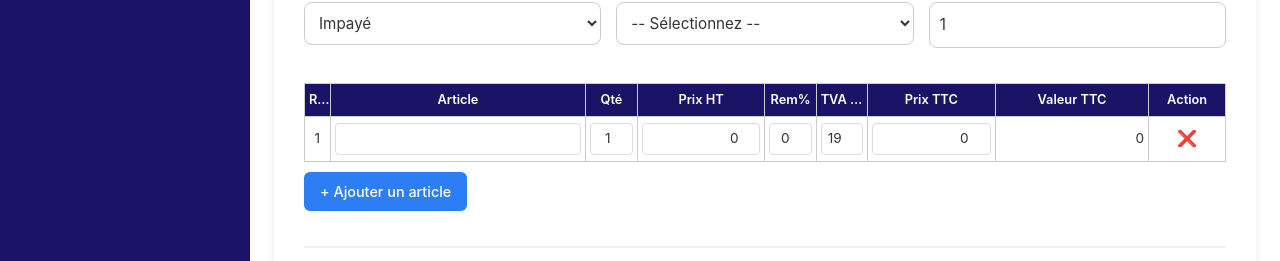
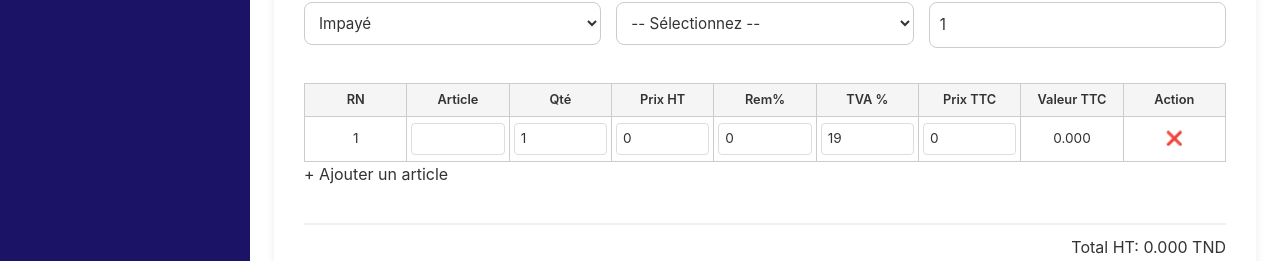
Before and after one commit to souhiir1/invoicing-frontend, a Next.js app: page /invoices/create in a window 1280 px wide. Shown: the part 466-727 px from the top of the page. Built offline with nearby package versions, Linux system fonts and the light colour scheme; no server answers.

Commit message:
fix create error in build

```diff
--- a/src/app/invoices/create/page.js
+++ b/src/app/invoices/create/page.js
@@ -1,23 +1,27 @@
 'use client';
+
+import React, { useState, useEffect } from 'react';
 import { useSelector } from 'react-redux';
+import { useRouter, useSearchParams } from 'next/navigation';
 import AuthLayout from '@/app/components/AuthLayout';
-import React, { useState, useEffect } from 'react';
+import PrintInvoice from '../print/PrintInvoice';
 import styles from './page.module.css';
-import { useRouter, useSearchParams } from 'next/navigation';
-import PrintInvoice from '../print/PrintInvoice';
+
 export default function CreateInvoicePage() {
   const router = useRouter();
   const searchParams = useSearchParams();
   const invoiceId = searchParams.get('id');
-const [printOpen, setPrintOpen] = useState(false);
-const [selectedInvoiceId, setSelectedInvoiceId] = useState(null);
+
+  const user = useSelector((state) => state.user.user);
+  const token = useSelector((state) => state.user.token);
+  const baseUrl = process.env.NEXT_PUBLIC_API_URL;
+
   const [clients, setClients] = useState([]);
   const [projects, setProjects] = useState([]);
   const [isLoading, setIsLoading] = useState(false);
   const [showDialog, setShowDialog] = useState(false);
-  const user = useSelector((state) => state.user.user);
-  const token = useSelector((state) => state.user.token);
-  const baseUrl = process.env.NEXT_PUBLIC_API_URL;
+  const [printOpen, setPrintOpen] = useState(false);
+  const [selectedInvoiceId, setSelectedInvoiceId] = useState(null);
 
   const [form, setForm] = useState({
     client_id: '',
@@ -29,15 +33,11 @@ const [selectedInvoiceId, setSelectedInvoiceId] = useState(null);
     timber: 1,
     payment_method: '',
     payment_status: 'impayé',
-
-    items: [
-      { article: '', qte: 1, prix_ht: 0, remise: 0, tva: 19, prix_ttc: 0 },
-    ],
+    items: [{ article: '', qte: 1, prix_ht: 0, remise: 0, tva: 19, prix_ttc: 0 }],
   });
 
-  const [totals, setTotals] = useState({ total_ht: 0, total_tva: 0, total_ttc: 0,total_remise:0 });
+  const [totals, setTotals] = useState({ total_ht: 0, total_tva: 0, total_ttc: 0, total_remise: 0 });
 
-  // Fetch clients & invoice data
   useEffect(() => {
     fetchClients();
     if (invoiceId) fetchInvoice(invoiceId);
@@ -52,36 +52,32 @@ const [selectedInvoiceId, setSelectedInvoiceId] = useState(null);
     calculateTotals();
   }, [form.items, form.timber]);
 
+  // FETCH FUNCTIONS
   async function fetchClients() {
-    const res = await fetch(`${baseUrl}/api/clients`, {
-      headers: { Authorization: `Bearer ${token}` },
-    });
+    try {
+      const res = await fetch(`${baseUrl}/api/clients`, { headers: { Authorization: `Bearer ${token}` } });
       if (res.ok) setClients(await res.json());
+    } catch (err) { console.error(err); }
   }
 
   async function fetchProjects(clientId) {
-    const res = await fetch(`${baseUrl}/api/projects/byClient/${clientId}`, {
-      headers: { Authorization: `Bearer ${token}` },
-    });
+    try {
+      const res = await fetch(`${baseUrl}/api/projects/byClient/${clientId}`, { headers: { Authorization: `Bearer ${token}` } });
       if (res.ok) setProjects(await res.json());
+    } catch (err) { console.error(err); }
   }
 
   async function fetchInvoice(id) {
     setIsLoading(true);
     try {
-    const res = await fetch(`${baseUrl}/api/invoices/${id}`, {
-      headers: { Authorization: `Bearer ${token}` },
-    });
-
+      const res = await fetch(`${baseUrl}/api/invoices/${id}`, { headers: { Authorization: `Bearer ${token}` } });
       if (!res.ok) throw new Error('Erreur récupération facture');
-
       const data = await res.json();
-
       setForm({
-      client_id: data.client_id,
-      project_id: data.project_id,
+        client_id: data.client_id || '',
+        project_id: data.project_id || '',
         invoice_number: data.invoice_number || '',
-      ref_facture: data.ref_facture,
+        ref_facture: data.ref_facture || '',
         issue_date: data.issue_date?.slice(0, 10) || '',
         due_date: data.due_date?.slice(0, 10) || '',
         timber: parseFloat(data.timber) || 0,
@@ -98,7 +94,7 @@ const [selectedInvoiceId, setSelectedInvoiceId] = useState(null);
               tva: parseFloat(it.tva),
               prix_ttc: parseFloat(it.prix_ttc),
             }))
-        : [],
+          : [{ article: '', qte: 1, prix_ht: 0, remise: 0, tva: 19, prix_ttc: 0 }],
       });
     } catch (err) {
       console.error(err);
@@ -108,24 +104,17 @@ const [selectedInvoiceId, setSelectedInvoiceId] = useState(null);
     }
   }
 
-
   async function fetchNextRef() {
     try {
-      // alert("hey")
-      const res = await fetch(`${baseUrl}/api/invoices/nextRef`, {
-        headers: { Authorization: `Bearer ${token}` },
-      });
-      // alert(JSON.stringify(res))
+      const res = await fetch(`${baseUrl}/api/invoices/nextRef`, { headers: { Authorization: `Bearer ${token}` } });
       if (res.ok) {
         const data = await res.json();
-        console.log("ref_facture",data.ref_facture)
         setForm((f) => ({ ...f, ref_facture: data.ref_facture }));
       }
-    } catch (err) {
-      console.error('Erreur génération ref_facture:', err);
-    }
+    } catch (err) { console.error(err); }
   }
 
+  // ITEM HANDLERS
   function handleItemChange(index, field, value) {
     const updatedItems = [...form.items];
     const item = { ...updatedItems[index], [field]: value };
@@ -151,7 +140,7 @@ const [selectedInvoiceId, setSelectedInvoiceId] = useState(null);
   function addItem() {
     setForm((f) => ({
       ...f,
-      items: [...f.items, { article: '', qte: 1, prix_ht: 0, remise: 0, tva: form.items[0]?.tva || 19, prix_ttc: 0 }],
+      items: [...f.items, { article: '', qte: 1, prix_ht: 0, remise: 0, tva: 19, prix_ttc: 0 }],
     }));
   }
 
@@ -161,12 +150,9 @@ const [selectedInvoiceId, setSelectedInvoiceId] = useState(null);
   }
 
   function calculateTotals() {
-  let total_ht = 0;
-  let total_tva = 0;
-  let total_remise_value = 0;
-  let total_ttc = 0;
+    let total_ht = 0, total_tva = 0, total_remise_value = 0, total_ttc = 0;
 
-  form.items.forEach(it => {
+    form.items.forEach((it) => {
       const qte = parseFloat(it.qte) || 0;
       const prix_ht = parseFloat(it.prix_ht) || 0;
       const remise = parseFloat(it.remise) || 0;
@@ -176,25 +162,17 @@ const [selectedInvoiceId, setSelectedInvoiceId] = useState(null);
       const ht_ligne = prix_ht * qte;
       const remise_val = ht_ligne * (remise / 100);
       const tva_val = (ht_ligne - remise_val) * (tva / 100);
-    const ttc_ligne = ht_ligne - remise_val + tva_val;
 
       total_ht += ht_ligne;
       total_remise_value += remise_val;
       total_tva += tva_val;
-    total_ttc += prix_ttc*qte;
+      total_ttc += prix_ttc * qte;
     });
 
     total_ttc += parseFloat(form.timber || 0);
 
-  setTotals({
-    total_ht,
-    total_tva,
-    total_remise: total_remise_value,
-    total_ttc
-  });
+    setTotals({ total_ht, total_tva, total_remise: total_remise_value, total_ttc });
   }
-
-
 
   async function handleSubmit(e) {
     e.preventDefault();
@@ -203,37 +181,26 @@ async function handleSubmit(e) {
     const method = invoiceId ? 'PUT' : 'POST';
     const url = invoiceId ? `${baseUrl}/api/invoices/${invoiceId}` : `${baseUrl}/api/invoices`;
 
+    try {
       const res = await fetch(url, {
         method,
         headers: { 'Content-Type': 'application/json', Authorization: `Bearer ${token}` },
         body: JSON.stringify(payload),
       });
-
       if (res.ok) {
         const data = await res.json();
-
         setSelectedInvoiceId(data.id);
-
-    if (!invoiceId) {
-      router.replace(`/invoices/create?id=${data.id}`);
-    }
+        if (!invoiceId) router.replace(`/invoices/create?id=${data.id}`);
         setShowDialog(true);
-  } else {
-    alert('Erreur de sauvegarde');
-  }
+      } else alert('Erreur de sauvegarde');
+    } catch (err) { console.error(err); alert('Erreur de sauvegarde'); }
   }
 
   function handleCreateNewInvoice() {
     setForm({
-    client_id: '',
-    project_id: '',
-    invoice_number: '',
-    ref_facture: '',
-    issue_date: new Date().toISOString().slice(0, 10),
-    due_date: '',
-    timber: 1,
-    payment_method: '',
-    payment_status: 'impayé',
+      client_id: '', project_id: '', invoice_number: '', ref_facture: '',
+      issue_date: new Date().toISOString().slice(0, 10), due_date: '',
+      timber: 1, payment_method: '', payment_status: 'impayé',
       items: [{ article: '', qte: 1, prix_ht: 0, remise: 0, tva: 19, prix_ttc: 0 }],
     });
     setTotals({ total_ht: 0, total_tva: 0, total_ttc: 0, total_remise: 0 });
@@ -243,23 +210,15 @@ function handleCreateNewInvoice() {
     router.replace('/invoices/create');
   }
 
-
-
-  function resetFormAndRedirect() {
-    setShowDialog(false);
-    router.push('/invoices');
-  }
-
   return (
     <AuthLayout user={user}>
       <div className={styles.container}>
         <h1 className={styles.title}>{invoiceId ? 'Modifier la facture' : 'Créer une facture'}</h1>
 
-        {isLoading ? (
-          <div>Chargement...</div>
-        ) : (
+        {isLoading ? <div>Chargement...</div> : (
           <form onSubmit={handleSubmit} className={styles.form}>
 
+            {/* ROW 1 */}
             <div className={styles.rowThree}>
               <div className={styles.formGroup}>
                 <label>Référence facture</label>
@@ -267,69 +226,41 @@ function handleCreateNewInvoice() {
               </div>
               <div className={styles.formGroup}>
                 <label>Numéro facture (optionnel)</label>
-                <input
-                  type="text"
-                  value={form.invoice_number}
-                  onChange={(e) => setForm({ ...form, invoice_number: e.target.value })}
-                />
+                <input type="text" value={form.invoice_number} onChange={(e) => setForm({ ...form, invoice_number: e.target.value })} />
               </div>
               <div className={styles.formGroup}>
                 <label>Client*</label>
-                <select
-                  value={form.client_id}
-                  onChange={(e) => setForm({ ...form, client_id: e.target.value })}
-                  required
-                >
+                <select value={form.client_id} onChange={(e) => setForm({ ...form, client_id: e.target.value })} required>
                   <option value="">-- Sélectionnez un client --</option>
-                  {clients.map((c) => (
-                    <option key={c.id} value={c.id}>
-                      {c.name}
-                    </option>
-                  ))}
+                  {clients.map((c) => <option key={c.id} value={c.id}>{c.name}</option>)}
                 </select>
               </div>
             </div>
 
+            {/* ROW 2 */}
             <div className={styles.rowThree}>
               <div className={styles.formGroup}>
                 <label>Projet</label>
-                <select
-                  value={form.project_id}
-                  onChange={(e) => setForm({ ...form, project_id: e.target.value })}
-                >
+                <select value={form.project_id} onChange={(e) => setForm({ ...form, project_id: e.target.value })}>
                   <option value="">-- Sélectionnez un projet --</option>
-                  {projects.map((p) => (
-                    <option key={p.id} value={p.id}>
-                      {p.name}
-                    </option>
-                  ))}
+                  {projects.map((p) => <option key={p.id} value={p.id}>{p.name}</option>)}
                 </select>
               </div>
               <div className={styles.formGroup}>
                 <label>Date de création</label>
-                <input
-                  type="date"
-                  value={form.issue_date}
-                  onChange={(e) => setForm({ ...form, issue_date: e.target.value })}
-                />
+                <input type="date" value={form.issue_date} onChange={(e) => setForm({ ...form, issue_date: e.target.value })} />
               </div>
               <div className={styles.formGroup}>
-                <label>{`Date d'échéance`}</label>
-                <input
-                  type="date"
-                  value={form.due_date}
-                  onChange={(e) => setForm({ ...form, due_date: e.target.value })}
-                />
+                <label>Date d'échéance</label>
+                <input type="date" value={form.due_date} onChange={(e) => setForm({ ...form, due_date: e.target.value })} />
               </div>
             </div>
 
+            {/* ROW 3 */}
             <div className={styles.rowThree}>
               <div className={styles.formGroup}>
                 <label>Statut de paiement</label>
-                <select
-                  value={form.payment_status}
-                  onChange={(e) => setForm({ ...form, payment_status: e.target.value })}
-                >
+                <select value={form.payment_status} onChange={(e) => setForm({ ...form, payment_status: e.target.value })}>
                   <option value="impayé">Impayé</option>
                   <option value="payé">Payé</option>
                   <option value="partiel">Partiel</option>
@@ -337,10 +268,7 @@ function handleCreateNewInvoice() {
               </div>
               <div className={styles.formGroup}>
                 <label>Méthode de paiement</label>
-                <select
-                  value={form.payment_method}
-                  onChange={(e) => setForm({ ...form, payment_method: e.target.value })}
-                >
+                <select value={form.payment_method} onChange={(e) => setForm({ ...form, payment_method: e.target.value })}>
                   <option value="">-- Sélectionnez --</option>
                   <option value="espèce">Espèce</option>
                   <option value="virement">Virement</option>
@@ -349,65 +277,46 @@ function handleCreateNewInvoice() {
               </div>
               <div className={styles.formGroup}>
                 <label>Timbre</label>
-                <input
-                  type="number"
-                  value={Number(form.timber)}
-                  onChange={(e) => setForm({ ...form, timber: parseFloat(e.target.value) })}
-                />
+                <input type="number" value={Number(form.timber)} onChange={(e) => setForm({ ...form, timber: parseFloat(e.target.value) })} />
               </div>
             </div>
 
-
+            {/* ITEMS TABLE */}
             <div className={styles.itemsTableWrapper}>
               <table className={styles.itemsTable}>
                 <thead>
                   <tr>
-                    <th style={{ width: '10px',backgroundColor:"#1B1366",color:"white" }}>RN</th>
-                    <th style={{ width: '100px',backgroundColor:"#1B1366",color:"white" }}>Article</th>
-                    <th style={{ width: '20px',backgroundColor:"#1B1366",color:"white" }} >Qté</th>
-                    <th style={{ width: '50px',backgroundColor:"#1B1366",color:"white" }}>Prix HT</th>
-                    <th style={{ width: '20px' ,backgroundColor:"#1B1366",color:"white"}}>Rem%</th>
-                    <th style={{ width: '20px',backgroundColor:"#1B1366",color:"white" }} >TVA %</th>
-                    <th style={{ width: '50px',backgroundColor:"#1B1366",color:"white" }} >Prix TTC</th>
-                     <th style={{ width: '60px',backgroundColor:"#1B1366",color:"white" }}>Valeur TTC</th>
-                    <th style={{ width: '30px' ,backgroundColor:"#1B1366",color:"white"}}>Action</th>
+                    <th>RN</th>
+                    <th>Article</th>
+                    <th>Qté</th>
+                    <th>Prix HT</th>
+                    <th>Rem%</th>
+                    <th>TVA %</th>
+                    <th>Prix TTC</th>
+                    <th>Valeur TTC</th>
+                    <th>Action</th>
                   </tr>
                 </thead>
                 <tbody>
                   {form.items.map((item, i) => (
                     <tr key={i}>
                       <td>{i + 1}</td>
-                      <td >
-                        <input type="text" value={item.article} onChange={(e) => handleItemChange(i, 'article', e.target.value)} />
-                      </td>
-                      <td>
-                        <input style={{textAlign:"right"}} type="number" value={item.qte} onChange={(e) => handleItemChange(i, 'qte', e.target.value)} />
-                      </td>
-                      <td >
-                        <input style={{textAlign:"right"}} type="number" value={item.prix_ht} onChange={(e) => handleItemChange(i, 'prix_ht', e.target.value)} />
-                      </td>
-                      <td style={{textAlign:"right"}}>
-                        <input style={{textAlign:"right"}} type="number" value={item.remise} onChange={(e) => handleItemChange(i, 'remise', e.target.value)} />
-                      </td>
-                      <td style={{textAlign:"right"}}>
-                        <input type="number" value={item.tva} onChange={(e) => handleItemChange(i, 'tva', e.target.value)} />
-                      </td>
-                      <td style={{textAlign:"right"}}>
-                        <input style={{textAlign:"right"}} type="number" value={item.prix_ttc} onChange={(e) => handleItemChange(i, 'prix_ttc', e.target.value)} />
-                      </td>
-                       <td style={{textAlign:"right"}}>{parseFloat(item.prix_ttc*item.qte)}</td>
-                      <td>
-
-                        <button type="button" className={styles.btnRemove} onClick={() => removeItem(i)}>❌</button>
-                      </td>
+                      <td><input type="text" value={item.article} onChange={(e) => handleItemChange(i, 'article', e.target.value)} /></td>
+                      <td><input type="number" value={item.qte} onChange={(e) => handleItemChange(i, 'qte', e.target.value)} /></td>
+                      <td><input type="number" value={item.prix_ht} onChange={(e) => handleItemChange(i, 'prix_ht', e.target.value)} /></td>
+                      <td><input type="number" value={item.remise} onChange={(e) => handleItemChange(i, 'remise', e.target.value)} /></td>
+                      <td><input type="number" value={item.tva} onChange={(e) => handleItemChange(i, 'tva', e.target.value)} /></td>
+                      <td><input type="number" value={item.prix_ttc} onChange={(e) => handleItemChange(i, 'prix_ttc', e.target.value)} /></td>
+                      <td>{(item.prix_ttc * item.qte).toFixed(3)}</td>
+                      <td><button type="button" onClick={() => removeItem(i)}>❌</button></td>
                     </tr>
                   ))}
                 </tbody>
               </table>
-              <button type="button" className={styles.btnAdd} onClick={addItem}>+ Ajouter un article</button>
+              <button type="button" onClick={addItem}>+ Ajouter un article</button>
             </div>
 
-
+            {/* TOTALS */}
             <div className={styles.totals}>
               <p>Total HT: {totals.total_ht.toFixed(3)} TND</p>
               <p>Total Remise: {totals.total_remise.toFixed(3)} TND</p>
@@ -416,41 +325,27 @@ function handleCreateNewInvoice() {
               <p>Total TTC: {totals.total_ttc.toFixed(3)} TND</p>
             </div>
 
-
             <div className={styles.actions}>
-  <button type="submit" className={styles.btnPrimary}>
-    {invoiceId ? 'Mettre à jour' : 'Créer la facture'}
-  </button>
+              <button type="submit">{invoiceId ? 'Mettre à jour' : 'Créer la facture'}</button>
             </div>
 
-
             <div className={styles.newInvoiceButton}>
-  <button type="button" className={styles.btnSecondary} onClick={handleCreateNewInvoice}>
-    Créer nouvelle facture
-  </button>
+              <button type="button" onClick={handleCreateNewInvoice}>Créer nouvelle facture</button>
             </div>
-
-
           </form>
         )}
+
         {showDialog && (
           <div className={styles.dialog}>
-    <button
-      onClick={() => setShowDialog(false)}
-      className={styles.dialogClose}
-      aria-label="Close"
-    >
-      ✖
-    </button>
-    <p className={styles.dialogText}>✅ Facture enregistrée avec succès</p>
-    <div className={styles.dialogButtons}>
+            <button onClick={() => setShowDialog(false)}>✖</button>
+            <p>✅ Facture enregistrée avec succès</p>
+            <div>
               <button onClick={() => router.push('/invoices')}>Voir la liste des factures</button>
               <button onClick={() => setPrintOpen(true)}>Imprimer</button>
-
             </div>
           </div>
+        )}
 
-)}
         <PrintInvoice invoiceId={selectedInvoiceId || invoiceId} open={printOpen} onClose={() => setPrintOpen(false)} />
       </div>
     </AuthLayout>
```
Lines whose indentation alone changed are shown as unchanged.
